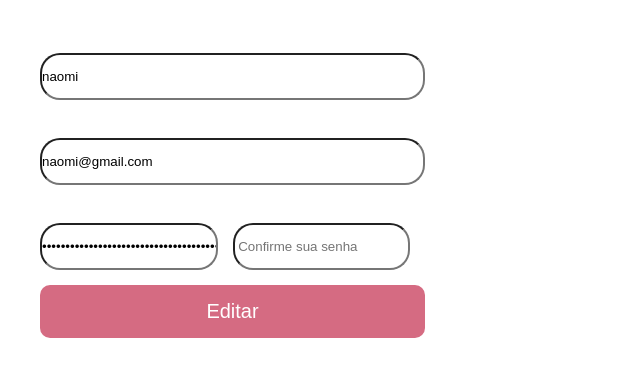
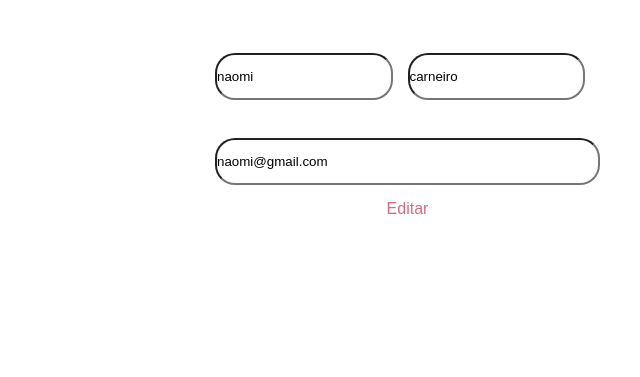
Before and after one commit to cp2-dc-info-projeto-final/studio-nova, a PHP site: page /editusu.php in a window 1280 px wide. Shown: the top 377 px of the page, without its empty margins (0-640 px from the left). Run offline with PHP 8.4, Linux system fonts and the light colour scheme; a user stored in the database is signed in; data comes from the database, SQL or seed files in the repository.

Commit message:
commit editusu

```diff
--- a/src/cadastrofun.php
+++ b/src/cadastrofun.php
@@ -24,7 +24,7 @@
 <body>
     <div class="box">
         <div class="img-box">
-            <a href="administracao.php"><img src="img/logo.png" alt="" class="img1"></a>
+            <a href="administracao.php"><img id="img1" src="img/logo.png" alt="" class="img1"></a>
         </div>
         <div class="form-box">
             <form action="cadastrar_funcionarios.php" method="POST">
--- a/src/css/nova.css
+++ b/src/css/nova.css
@@ -71,7 +71,7 @@ main h2{
 
 }
 .img-container{
-    height: 40vh;
+    height: 30vh;
     position: relative;
     display: flex;
     margin-left: 100vh;
@@ -79,8 +79,8 @@ main h2{
 
 }
 .container{
-    max-width: 210vh;
-    height: 60vh;
+    max-width: 100%;
+    height: 70vh;
     background-color: rgb(30, 24, 35);
     margin: 0 auto;
 }
@@ -114,6 +114,7 @@ main h2{
     color: white;
     display: flex;
     width: 930px;
+
 }
 .img-box{
     width: 50%;
@@ -123,7 +124,7 @@ main h2{
     border-radius: 20px 0 0 20px;
 }
 .img1{
-    height: 35vh;
+    height: 50vh;
 }
 .form-box{
     backdrop-filter: blur(40px);
--- a/src/editusu.php
+++ b/src/editusu.php
@@ -19,38 +19,45 @@
         <link rel="stylesheet" href="css/nova.css">
       </head>
        <body>
-
+       <center>
        <div class="box">
 
        <div class="form-box">
             <form action="atualizar.php" method="POST">
 
             <input type="hidden" name="id_fun" value="0">
-
-                <div class="input-group">
-                    <input type="hidden"  value="editar">
-                    <input type="hidden" name="id" value="<?php echo $id?>">
-                        <label for="nome">Nome completo</label>
-                        <input type="text" name="nome" placeholder=" Digite aqui seu nome completo" required value="<?php echo $usuario['nome']?>">
-                    </div>
+            <input type="hidden" name="id" value="<?php echo $id?>">
+            <div class="input-group w50">
+                    <label for="nome">Nome</label>
+                    <input type="text" name="nome" placeholder=" Digite aqui seu nome" required value="<?php echo $usuario['nome']?>">
+                </div>
+                <div class="input-group w50">
+                    <label for="sobrenome">Sobrenome</label>
+                    <input type="text" name="sobrenome" placeholder=" Digite aqui seu sobrenome" required value="<?php echo $usuario['sobrenome']?>">
+                </div>
 
                     <div class="input-group">
                         <label for="email">Informe seu e-mail</label>
                         <input type="text" name="email" placeholder=" Digite aqui seu email" title="formato" pattern="[a-z0-9._-]+@[a-z0-9.-]+\.[a-z]{2,4}$" required value="<?php echo $usuario['email']?>">
                     </div>
-                    <div class="input-group w50">
-                        <label for="senha1">Crie sua senha</label>
-                        <input type="password" name="senha1" placeholder=" Crie sua senha" maxlength="14" required value="<?php echo $usuario['senha']?>">
+                    <a href="#botao-confirma">Editar</a>
+                    <div id="botao-confirma" class="confirma">
+                        <div class="confirma-conteudo">
+                        <h1>Insira sua senha para confirmar a edição</h1><br>
+                            <div class="input-group">
+                                <label for="senha">Confirme a senha</label>
+                                <input type="password" name="senha" placeholder=" Confirme aqui sua senha" title="formato">
+                                </div>
+                        <input type="submit" class="btn" value="Editar dados">
+
                     </div>
-                    <div class="input-group w50">
-                        <label for="senha2">Confirme sua senha</label>
-                        <input type="password" name="senha2" placeholder=" Confirme sua senha" maxlength="14" >
-                    </div>
+    </div>
 
-                    <input type="submit" class="btn" value="Editar">
+
 
                 </form>
             </div>
         </div>
+        </center>
 </body>
 </html>
--- a/src/index.php
+++ b/src/index.php
@@ -27,6 +27,7 @@
     <main>
         <div class="container" id="home">
             <div class="main-text">
+
                 <h1>Bem vinda ao Nova studio!!</h1>
                 <p>Lorem ipsum dolor sit amet, consectetur adipisicing elit. Pariatur incidunt ab molestiae quisquam minima dignissimos aliquam blanditiis ut expedita?</p>
 
```
Also changed, not shown: src/atualizar.php (+9 -6 lines), src/paginainicial.php (line endings or trailing spaces).
